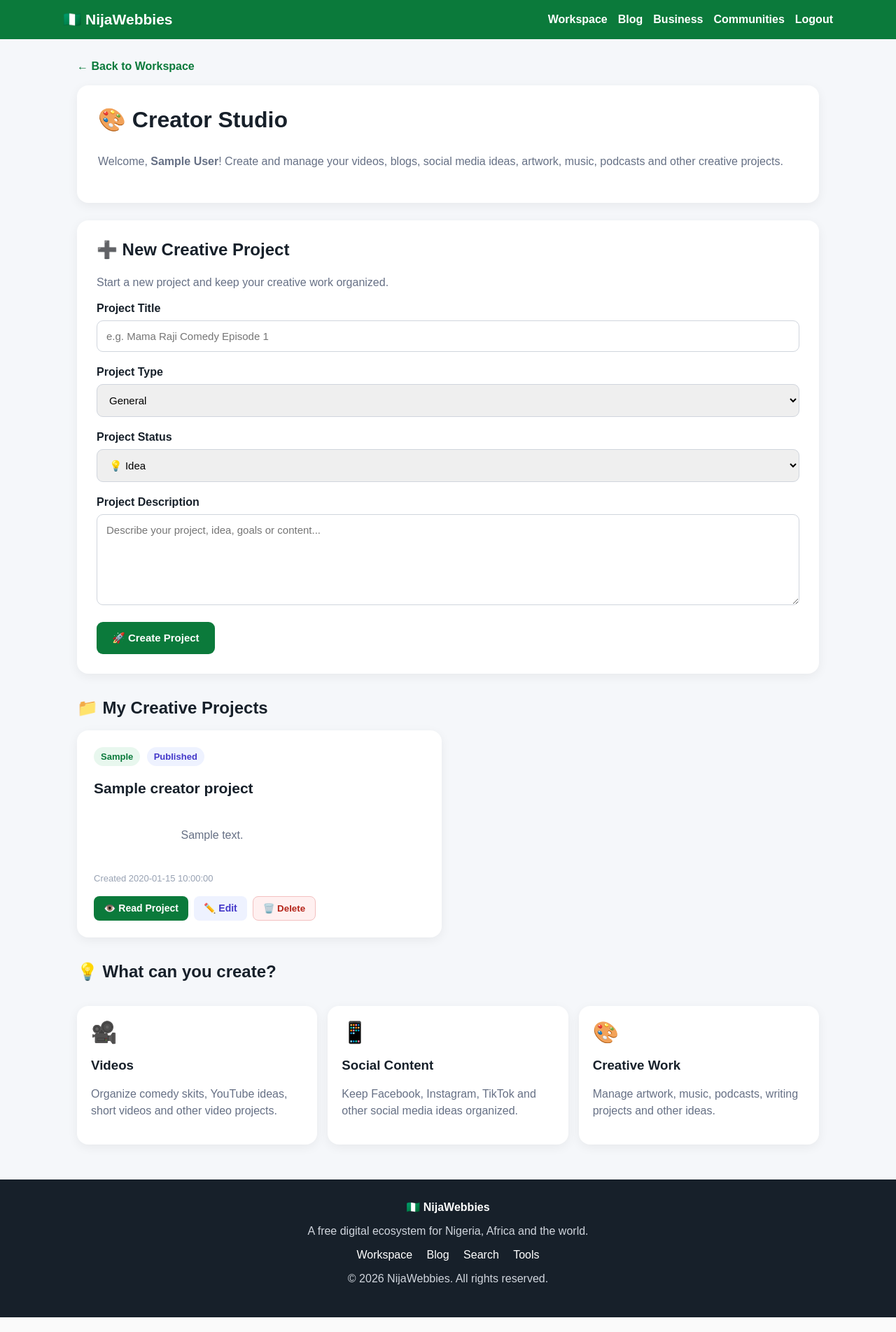
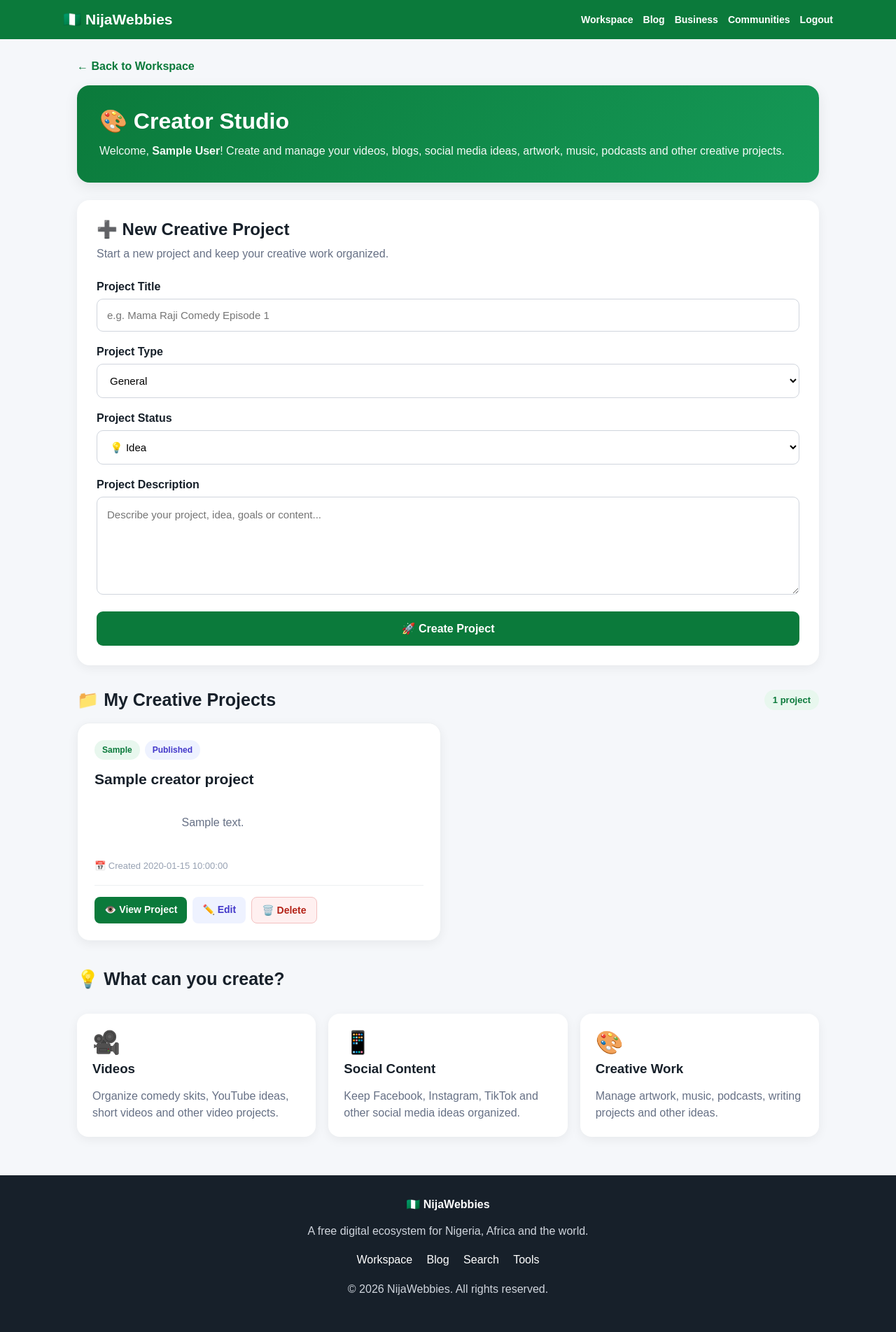
Before and after one commit to rajiolayinka77-lang/Nijawebbies, a Flask app: page /creator-studio in a window 1280 px wide. Shown: the whole page at 70% size. Before the commit the page ends 1883 px from the top, so only its background shows below. Run offline with Flask 3, Linux system fonts and the light colour scheme; the visitor is signed in with stand-in values (Sample User, id 1); a database or web service that is not in the repository returns one stand-in record (values such as "Sample title"); some libraries are stand-ins or nearby versions.

Commit message:
Update creator_studio.html

```diff
--- a/templates/creator_studio.html
+++ b/templates/creator_studio.html
@@ -43,7 +48,7 @@
 
         .nav-links {
             display: flex;
-            gap: 15px;
+            gap: 14px;
             flex-wrap: wrap;
         }
 
@@ -51,6 +56,11 @@
             color: white;
             text-decoration: none;
             font-weight: bold;
+            font-size: 14px;
+        }
+
+        .nav-links a:hover {
+            text-decoration: underline;
         }
 
         .container {
@@ -67,29 +77,28 @@
             font-weight: bold;
         }
 
-        .hero,
-        .form-card,
-        .project,
-        .empty,
-        .idea {
-            background: white;
-            border-radius: 16px;
-            box-shadow: 0 4px 15px rgba(0,0,0,0.06);
+        .back-link:hover {
+            text-decoration: underline;
         }
 
         .hero {
-            padding: 30px;
+            background: linear-gradient(135deg, #0b7a3b, #159957);
+            color: white;
+            padding: 32px;
+            border-radius: 18px;
             margin-bottom: 25px;
+            box-shadow: 0 6px 20px rgba(0,0,0,0.08);
         }
 
         .hero h1 {
-            margin-top: 0;
+            margin: 0 0 10px;
             font-size: 32px;
         }
 
         .hero p {
-            color: #667085;
+            margin: 0;
             line-height: 1.7;
+            opacity: 0.95;
         }
 
         .flash {
@@ -115,17 +124,23 @@
         }
 
         .form-card {
+            background: white;
             padding: 28px;
-            margin-bottom: 30px;
+            margin-bottom: 35px;
+            border-radius: 18px;
+            box-shadow: 0 4px 15px rgba(0,0,0,0.06);
         }
 
         .form-card h2 {
             margin-top: 0;
+            margin-bottom: 8px;
         }
 
         .form-intro {
             color: #667085;
             line-height: 1.6;
+            margin-top: 0;
+            margin-bottom: 25px;
         }
 
         .form-group {
@@ -142,16 +157,12 @@
         select,
         textarea {
             width: 100%;
-            padding: 13px;
+            padding: 14px;
             border: 1px solid #d0d5dd;
             border-radius: 9px;
             font-size: 15px;
             font-family: Arial, sans-serif;
-        }
-
-        textarea {
-            min-height: 130px;
-            resize: vertical;
+            background: white;
         }
 
         input:focus,
@@ -159,15 +170,23 @@
         textarea:focus {
             outline: none;
             border-color: #0b7a3b;
+            box-shadow: 0 0 0 2px rgba(11,122,59,0.10);
+        }
+
+        textarea {
+            min-height: 140px;
+            resize: vertical;
+            line-height: 1.5;
         }
 
         .submit-btn {
+            width: 100%;
             border: none;
             background: #0b7a3b;
             color: white;
-            padding: 14px 22px;
+            padding: 15px 22px;
             border-radius: 9px;
-            font-size: 15px;
+            font-size: 16px;
             font-weight: bold;
             cursor: pointer;
         }
@@ -176,56 +195,93 @@
             background: #08632f;
         }
 
+        .section-header {
+            display: flex;
+            justify-content: space-between;
+            align-items: center;
+            gap: 15px;
+            margin: 35px 0 18px;
+        }
+
         .section-title {
-            margin: 35px 0 18px;
+            margin: 0;
+            font-size: 25px;
+        }
+
+        .project-count {
+            background: #e8f7ee;
+            color: #0b7a3b;
+            padding: 7px 12px;
+            border-radius: 20px;
+            font-size: 13px;
+            font-weight: bold;
         }
 
         .projects {
             display: grid;
             grid-template-columns: repeat(2, 1fr);
-            gap: 18px;
+            gap: 20px;
         }
 
         .project {
+            background: white;
             padding: 24px;
+            border-radius: 18px;
+            box-shadow: 0 4px 15px rgba(0,0,0,0.06);
+            border: 1px solid #edf0f2;
+        }
+
+        .project:hover {
+            box-shadow: 0 7px 22px rgba(0,0,0,0.09);
+        }
+
+        .project-tags {
+            display: flex;
+            flex-wrap: wrap;
+            gap: 7px;
+            margin-bottom: 14px;
+        }
+
+        .project-type,
+        .status {
+            display: inline-block;
+            padding: 7px 11px;
+            border-radius: 20px;
+            font-size: 12px;
+            font-weight: bold;
         }
 
         .project-type {
-            display: inline-block;
             background: #e8f7ee;
             color: #0b7a3b;
-            padding: 6px 10px;
-            border-radius: 20px;
-            font-size: 13px;
-            font-weight: bold;
-            margin-bottom: 12px;
         }
 
         .status {
-            display: inline-block;
             background: #eef2ff;
             color: #4338ca;
-            padding: 6px 10px;
-            border-radius: 20px;
-            font-size: 13px;
-            font-weight: bold;
-            margin-left: 5px;
         }
 
         .project h3 {
-            margin: 8px 0 10px;
+            margin: 0 0 10px;
             font-size: 21px;
+            line-height: 1.3;
         }
 
         .project-description {
             color: #667085;
             line-height: 1.6;
             white-space: pre-wrap;
+            margin: 0;
+        }
+
+        .no-description {
+            color: #98a2b3;
+            font-style: italic;
         }
 
         .project-date {
             display: block;
-            margin-top: 15px;
+            margin-top: 16px;
             color: #98a2b3;
             font-size: 13px;
         }
@@ -234,16 +290,19 @@
             display: flex;
             gap: 8px;
             flex-wrap: wrap;
-            margin-top: 18px;
+            margin-top: 20px;
+            padding-top: 16px;
+            border-top: 1px solid #edf0f2;
         }
 
         .action-btn {
             display: inline-block;
-            padding: 9px 14px;
+            padding: 10px 14px;
             border-radius: 8px;
             text-decoration: none;
             font-weight: bold;
             font-size: 14px;
+            border: none;
         }
 
         .view-btn {
@@ -264,45 +331,70 @@
             border: 1px solid #f3c0c0;
             background: #fff0f0;
             color: #b42318;
-            padding: 9px 14px;
+            padding: 10px 14px;
             border-radius: 8px;
             cursor: pointer;
             font-weight: bold;
+            font-size: 14px;
+        }
+
+        .delete-btn:hover {
+            background: #ffe3e3;
         }
 
         .empty {
-            padding: 30px;
+            background: white;
+            padding: 40px 25px;
             text-align: center;
-            color: #667085;
+            border-radius: 18px;
+            box-shadow: 0 4px 15px rgba(0,0,0,0.06);
         }
 
         .empty-icon {
-            font-size: 45px;
+            font-size: 50px;
+            margin-bottom: 10px;
+        }
+
+        .empty h3 {
+            margin-bottom: 8px;
+        }
+
+        .empty p {
+            color: #667085;
         }
 
         .ideas {
             margin-top: 35px;
             display: grid;
             grid-template-columns: repeat(3, 1fr);
-            gap: 15px;
+            gap: 18px;
         }
 
         .idea {
-            padding: 20px;
+            background: white;
+            padding: 22px;
+            border-radius: 16px;
+            box-shadow: 0 4px 15px rgba(0,0,0,0.06);
         }
 
         .idea-icon {
-            font-size: 30px;
+            font-size: 32px;
+            margin-bottom: 8px;
+        }
+
+        .idea h3 {
+            margin: 5px 0 8px;
         }
 
         .idea p {
             color: #667085;
             line-height: 1.5;
+            margin-bottom: 0;
         }
 
         footer {
-            margin-top: 50px;
-            padding: 30px 20px;
+            margin-top: 55px;
+            padding: 32px 20px;
             background: #17202a;
             color: white;
             text-align: center;
@@ -310,6 +402,7 @@
 
         footer p {
             color: #d0d5dd;
+            line-height: 1.6;
         }
 
         footer a {
@@ -544,16 +707,27 @@
                 🚀 Create Project
             </button>
 
+
         </form>
 
     </section>
 
 
-    <!-- PROJECTS -->
+    <!-- PROJECT LIST -->
 
-    <h2 class="section-title">
-        📁 My Creative Projects
-    </h2>
+    <div class="section-header">
+
+        <h2 class="section-title">
+            📁 My Creative Projects
+        </h2>
+
+        {% if projects %}
+            <span class="project-count">
+                {{ projects|length }} project{% if projects|length != 1 %}s{% endif %}
+            </span>
+        {% endif %}
+
+    </div>
 
 
     {% if projects %}
@@ -564,7 +738,9 @@
 
                 <article class="project">
 
-                    <div>
+
+                    <div class="project-tags">
+
                         <span class="project-type">
                             {{ project["project_type"] or "General" }}
                         </span>
@@ -588,7 +765,7 @@
 
                     {% else %}
 
-                        <p class="project-description">
+                        <p class="project-description no-description">
                             No description added yet.
                         </p>
 
@@ -596,17 +773,18 @@
 
 
                     <span class="project-date">
-                        Created {{ project["created_at"] }}
+                        📅 Created {{ project["created_at"] }}
                     </span>
 
 
                     <div class="project-actions">
 
+
                         <a
                             class="action-btn view-btn"
                             href="{{ url_for('view_creator_project', project_id=project['id']) }}"
                         >
-                            👁️ Read Project
+                            👁️ View Project
                         </a>
 
 
@@ -660,22 +842,29 @@
 
         </div>
 
+
     {% endif %}
 
 
-    <!-- IDEAS -->
+    <!-- CREATIVE IDEAS -->
 
-    <h2 class="section-title">
+    <h2 class="section-title" style="margin-top: 40px;">
         💡 What can you create?
     </h2>
 
+
     <section class="ideas">
+
 
         <div class="idea">
 
-            <div class="idea-icon">🎥</div>
+            <div class="idea-icon">
+                🎥
+            </div>
 
-            <h3>Videos</h3>
+            <h3>
+                Videos
+            </h3>
 
             <p>
                 Organize comedy skits, YouTube ideas,
```
Also changed, not shown: other parts of templates/creator_studio.html (+126 -24 lines).
